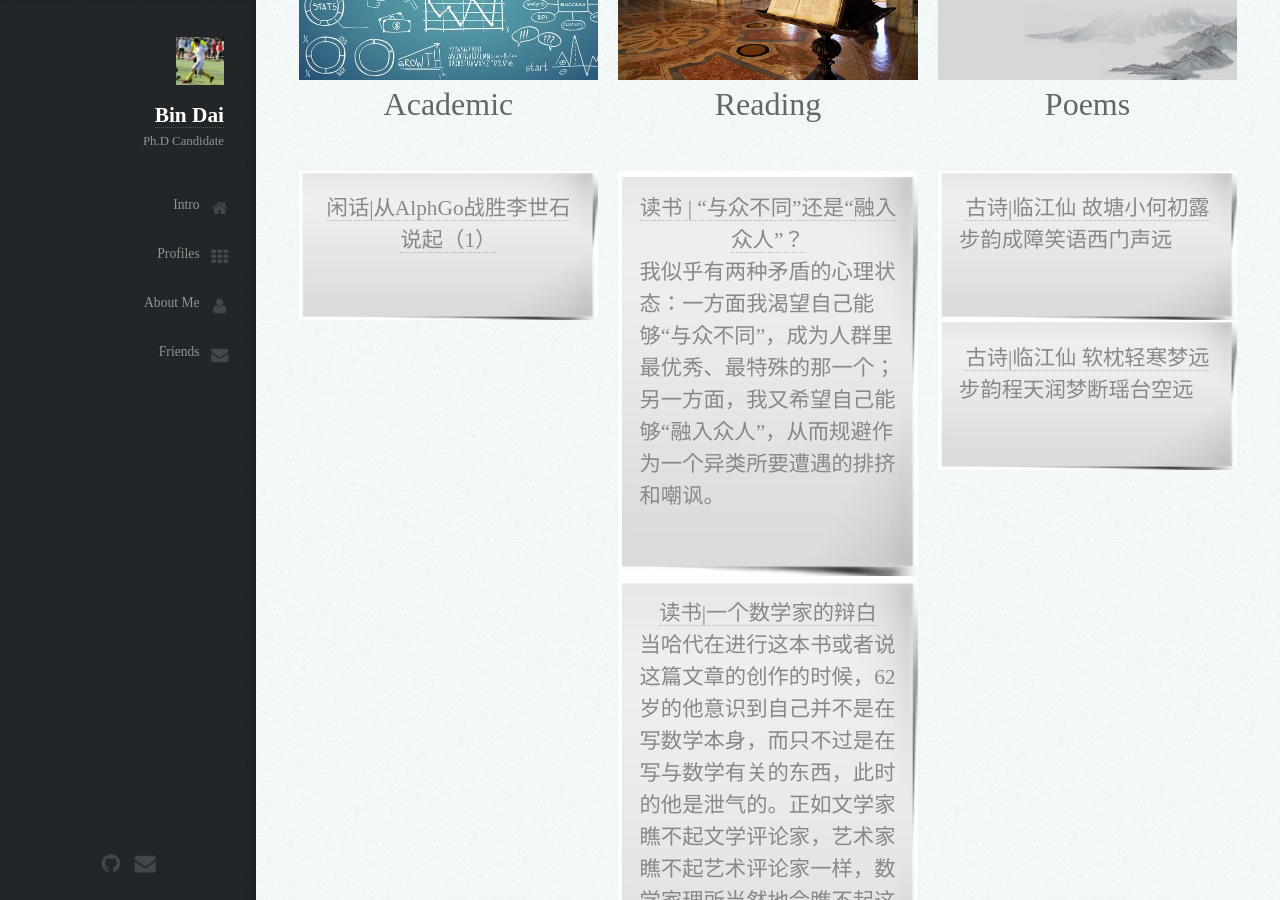
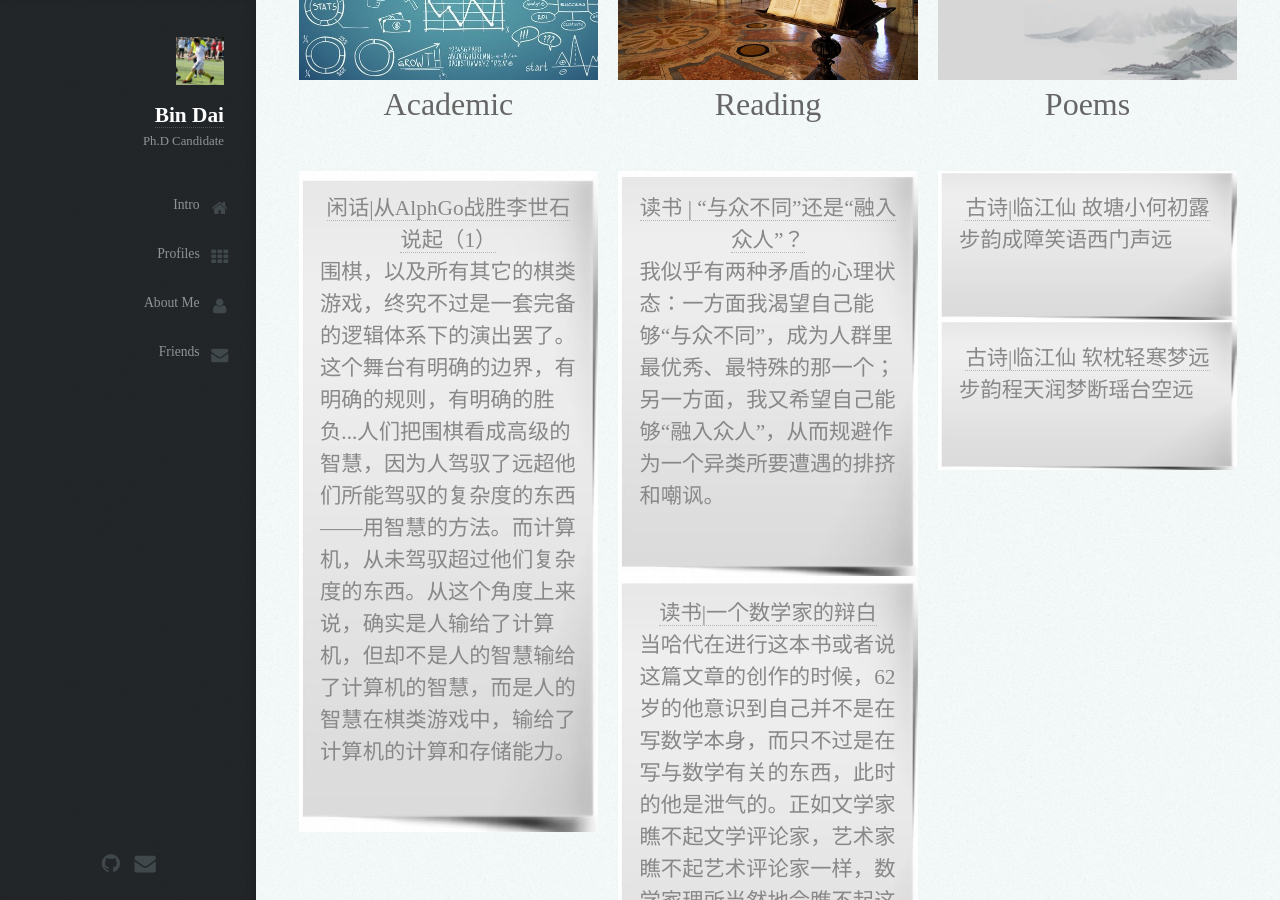
Before and after one commit to daib13/daib13.github.io, a Jekyll site: the page built from index.html, in a window 1280 px wide and 900 px high, scrolled down 459 px. Built offline with Jekyll 4.4.1, drawn with Linux system fonts in a browser that asks for light colours.

Commit message:
add abstract to last post

```diff
--- a/_posts/2016-03-09-academic1.markdown
+++ b/_posts/2016-03-09-academic1.markdown
@@ -3,7 +3,7 @@ layout: post
 title:  "闲话|从AlphGo战胜李世石说起（1）"
 date:   2016-03-09 18:58:26 +0800
 categories: Academic
-abstract:
+abstract: 围棋，以及所有其它的棋类游戏，终究不过是一套完备的逻辑体系下的演出罢了。这个舞台有明确的边界，有明确的规则，有明确的胜负...人们把围棋看成高级的智慧，因为人驾驭了远超他们所能驾驭的复杂度的东西——用智慧的方法。而计算机，从未驾驭超过他们复杂度的东西。从这个角度上来说，确实是人输给了计算机，但却不是人的智慧输给了计算机的智慧，而是人的智慧在棋类游戏中，输给了计算机的计算和存储能力。
 ---
 
 <p style="text-align:left">
```
